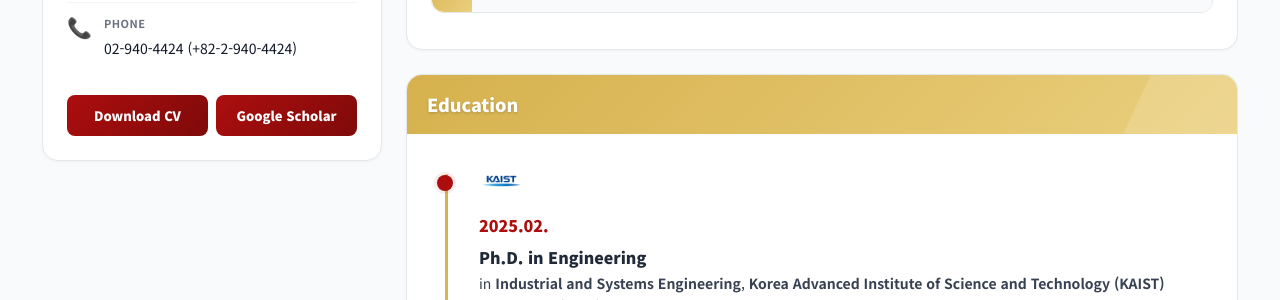
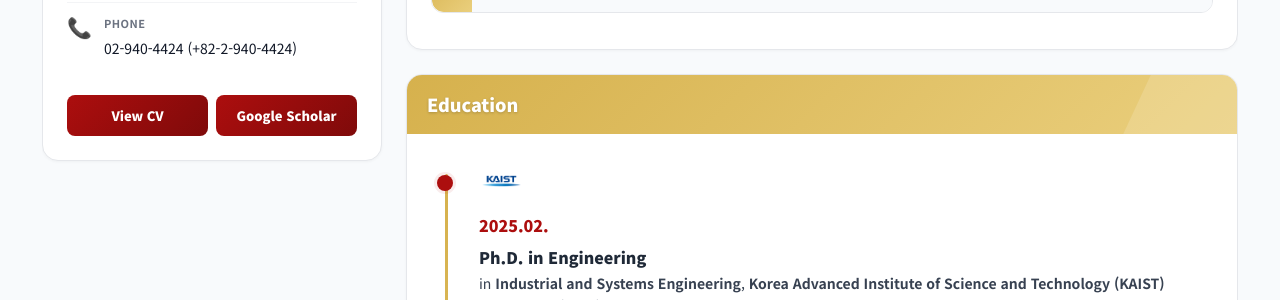
Before and after one commit to FinDS-Lab/site, a Jekyll site: the page built from members-director.html, in a window 1280 px wide and 900 px high, scrolled down 1072 px. Shown: the part 154-454 px from the top of the window. Built offline with Jekyll 4.4.1, drawn with Linux system fonts in a browser that asks for light colours; nearby versions of some CDN libraries.

Commit message:
Update members-director.html

```diff
--- a/members-director.html
+++ b/members-director.html
@@ -1800,7 +1800,7 @@
          </div>
 
          <div class="button-group">
-           <button class="action-btn" onclick="window.open('{{ '/assets/docs/CV_InsuChoi.pdf' | relative_url }}', '_blank')">Download CV</button>
+           <button class="action-btn" onclick="openResumeModal()">View CV</button>
            <button class="action-btn" onclick="window.open('https://scholar.google.com/citations?user=EXAMPLE', '_blank')">Google Scholar</button>
          </div>
        </div>
@@ -2261,6 +2261,28 @@
   </div>
 </div>
 
+<!-- Resume Modal -->
+<div class="collab-modal" id="resumeModal" onclick="closeResumeModal(event)">
+  <div class="collab-modal-content" style="max-width: 900px;" onclick="event.stopPropagation()">
+    <div class="collab-modal-header">
+      <h2 class="collab-modal-title">Curriculum Vitae</h2>
+      <button class="collab-modal-close" onclick="closeResumeModal()">&times;</button>
+    </div>
+    <div class="collab-modal-body" style="padding:0;">
+      <div id="resumeViewer" style="position:relative; height:80vh;">
+        <iframe
+          id="resumeFrame"
+          src="{{ '/assets/docs/ISChoi_CV.pdf' | relative_url }}#toolbar=0&navpanes=0&scrollbar=0&view=FitH"
+          style="width:100%; height:100%; border:0;"
+          sandbox="allow-scripts allow-same-origin"
+        ></iframe>
+        <div oncontextmenu="return false" style="position:absolute; inset:0; background:transparent;"></div>
+      </div>
+    </div>
+  </div>
+</div>
+
+
 <!-- Load AUTHORS from include -->
 {% include authors-data.html %}
 
```
Also changed, not shown: other parts of members-director.html (+18 -0 lines).
